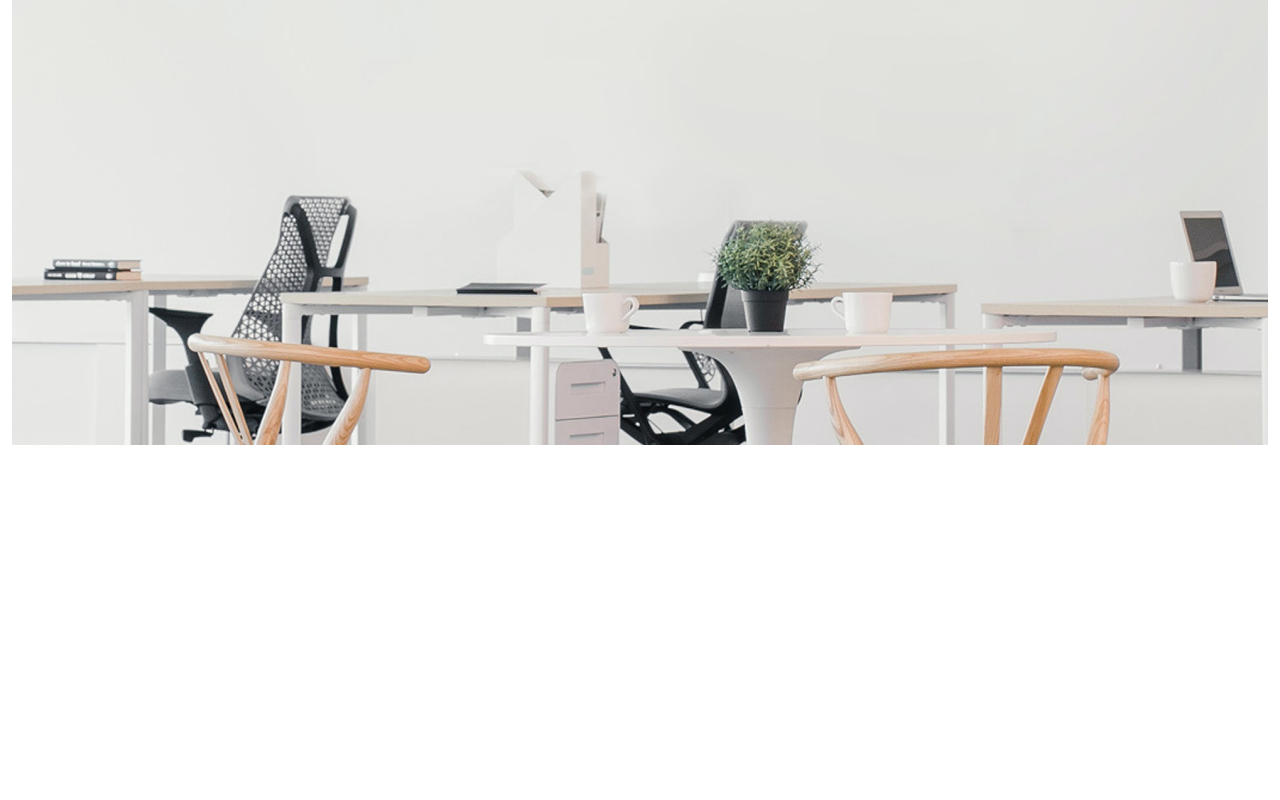
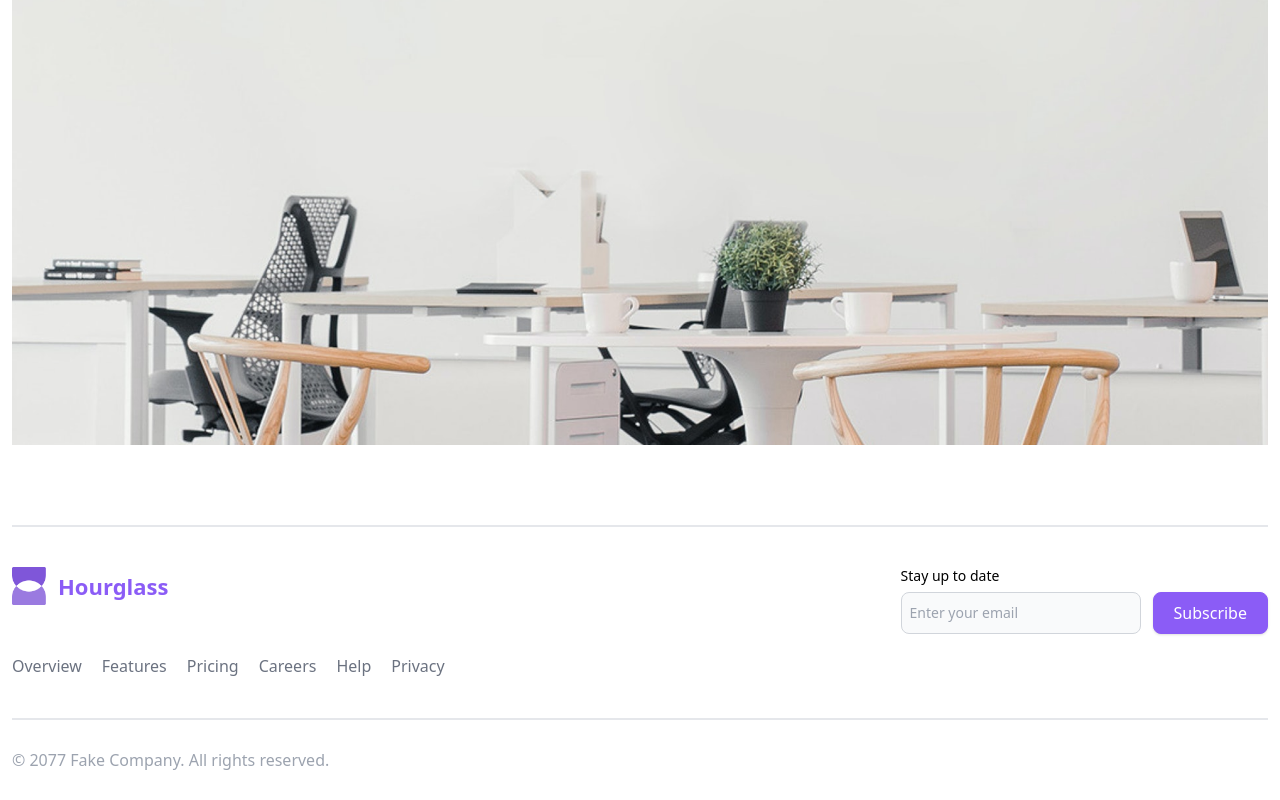
Before and after one commit to Arsenethierry/hourglass-design, a Next.js app: page / in a window 1280 px wide. Shown: the part 1184-1984 px from the top of the page. Before the commit the page ends 1709 px from the top, so only its background shows below. Built offline with nearby package versions, Linux system fonts and the light colour scheme.

Commit message:
Added footer

```diff
--- /dev/null
+++ b/main-app/components/common/input.tsx
@@ -0,0 +1,20 @@
+import { forwardRef } from "react";
+import cn from "classnames";
+
+type Ref = HTMLInputElement;
+
+export type InputProps = React.DetailedHTMLProps<React.InputHTMLAttributes<HTMLInputElement>, HTMLInputElement>;
+
+const Input = forwardRef<Ref, InputProps>((props, ref) => {
+  const { className, ...rest } = props;
+
+  const classes = cn(
+    "bg-gray-50 border border-gray-300 text-gray-900 text-sm rounded-lg focus:border-violet-500 block w-full pl-2 py-2.5 focus:outline-none",
+    className
+  );
+
+  return <input ref={ref} className={classes} {...rest} />;
+});
+
+Input.displayName = "Input";
+export default Input;
--- /dev/null
+++ b/main-app/components/footer.tsx
@@ -0,0 +1,65 @@
+import Image from 'next/image';
+import Link from 'next/link';
+import React from 'react';
+import { Typography } from './common/typography';
+import Button from './common/button';
+import Input from './common/input';
+
+function Footer() {
+    const footerLinks = ["Overview", "Features", "Pricing", "Careers", "Help", "Privacy"];
+
+    return (
+        <footer className='container mx-auto px-3'>
+            <section className='py-10 border-y-2 border-gray-200'>
+                <div className='flex flex-col md:flex-row md:justify-between gap-4'>
+                    <div>
+                        <Link href={'/'} className='flex items-center gap-3 my-4 md:my-0'>
+                            <Image
+                                src={'/homepage-landing/logo.png'}
+                                width={34}
+                                height={38}
+                                alt='hourglass logo'
+                                loading='lazy'
+                            />
+                            <h3 className='text-[22px] text-violet-500 font-semibold'>Hourglass</h3>
+                        </Link>
+                    </div>
+
+                    <form className="space-y-2">
+                        <Typography variant='subtitle2' className='leading-tight'>Stay up to date</Typography>
+                        <div className='flex flex-col md:flex-row items-center gap-3'>
+                            <Input
+                                type="text"
+                                placeholder="Enter your email"
+                                required
+                                className='min-w-[15rem]'
+                            />
+                            <Button type="button" className='w-full'>
+                                Subscribe
+                            </Button>
+                        </div>
+                    </form>
+                </div>
+                <section className='w-full grid grid-cols-2 md:flex gap-0 md:gap-5 mt-5'>
+                    <ul className='flex flex-col md:flex-row gap-2 md:gap-5'>
+                        {footerLinks.slice(0, 3).map(link => (
+                            <Link href={'/'}>
+                                <Typography variant='subtitle1' className='text-gray-500'>{link}</Typography>
+                            </Link>
+                        ))}
+                    </ul>
+                    <ul className='flex flex-col md:flex-row gap-2 md:gap-5'>
+                        {footerLinks.slice(3, 6).map(link => (
+                            <Link href={'/'}>
+                                <Typography variant='subtitle1' className='text-gray-500'>{link}</Typography>
+                            </Link>
+                        ))}
+                    </ul>
+                </section>
+            </section>
+            <section className="py-7 text-gray-400 text-base font-normal leading-normal">© 2077 Fake Company. All rights reserved.</section>
+        </footer>
+    );
+}
+
+export default Footer;
--- a/main-app/home-page/about-section.tsx
+++ b/main-app/home-page/about-section.tsx
@@ -21,7 +21,7 @@ function AboutUs() {
                 <article className='space-y-2 max-w-xl'>
                     <Typography variant='h6' className='text-[#6941C6]'>Who we are</Typography>
                     <Typography variant='h5' className='text-xl md:text-3xl lg:text-4xl'>Commercial interior designers</Typography>
-                    <Typography variant='body2' className='text-gray-500 text-xl font-normal leading-7 md:leading-[30px]'>Untitled are a commercial interior design studio. We specialise in customised office design, restaurant design, shop design, and studio design.</Typography>
+                    <Typography variant='body1' className='text-gray-500 font-normal leading-normal'>Untitled are a commercial interior design studio. We specialise in customised office design, restaurant design, shop design, and studio design.</Typography>
                 </article>
                 <article className='space-y-6 max-w-xl'>
                     {aboutUsData.map(data => (
--- a/main-app/home-page/header-section.tsx
+++ b/main-app/home-page/header-section.tsx
@@ -45,7 +45,7 @@ const logos = [
 function HeaderSection() {
     return (
         <section className='bg-[#53389E] min-h-screen md:min-h-fit' style={{ height: "calc(100vh - 63px)" }}>
-            <div className='container flex flex-col justify-around h-full mx-auto my-10'>
+            <div className='container flex flex-col justify-around h-full mx-auto px-3 my-10'>
                 <div className='space-y-7'>
                     <Typography variant='h1' className='text-white text-[36px] md:text-6xl leading-[44px] md:leading-[72px]'>We design physical <span className='underline underline-offset-8'>experiences</span> that <br />create more happy in the world</Typography>
                     <Typography variant='body1' className='text-[#E9D7FE] text-lg md:text-sm font-normal max-w-2xl'>— We’re a full-service interior design agency who specialise in simple, useful and beautiful solutions for any space.</Typography>
@@ -65,7 +65,7 @@ function HeaderSection() {
                 </div>
                 <div>
                     <Typography variant='body1' className='text-[#E9D7FE] text-center mb-10'>We’ve worked with some great startups</Typography>
-                    <ul className='grid grid-cols-2 gap-2 place-items-center md:flex justify-between'>
+                    <ul className='grid grid-cols-2 gap-2 md:flex justify-between'>
                         {logos.map((logo) => (
                             <li>
                                 <Image
--- a/main-app/home-page/hero-section.tsx
+++ /dev/null
@@ -1,11 +0,0 @@
-import React from 'react';
-
-function HeroSection() {
-    return (
-        <div className='coontainer'>
-
-        </div>
-    );
-}
-
-export default HeroSection;
--- a/main-app/home-page/index.tsx
+++ b/main-app/home-page/index.tsx
@@ -1,14 +1,14 @@
 import React from 'react';
 import HeaderSection from './header-section';
-import HeroSection from './hero-section';
 import AboutUs from './about-section';
+import Footer from '../components/footer';
 
 function HomePage() {
     return (
         <div>
             <HeaderSection />
-            <HeroSection />
             <AboutUs />
+            <Footer />
         </div>
     );
 }
```
